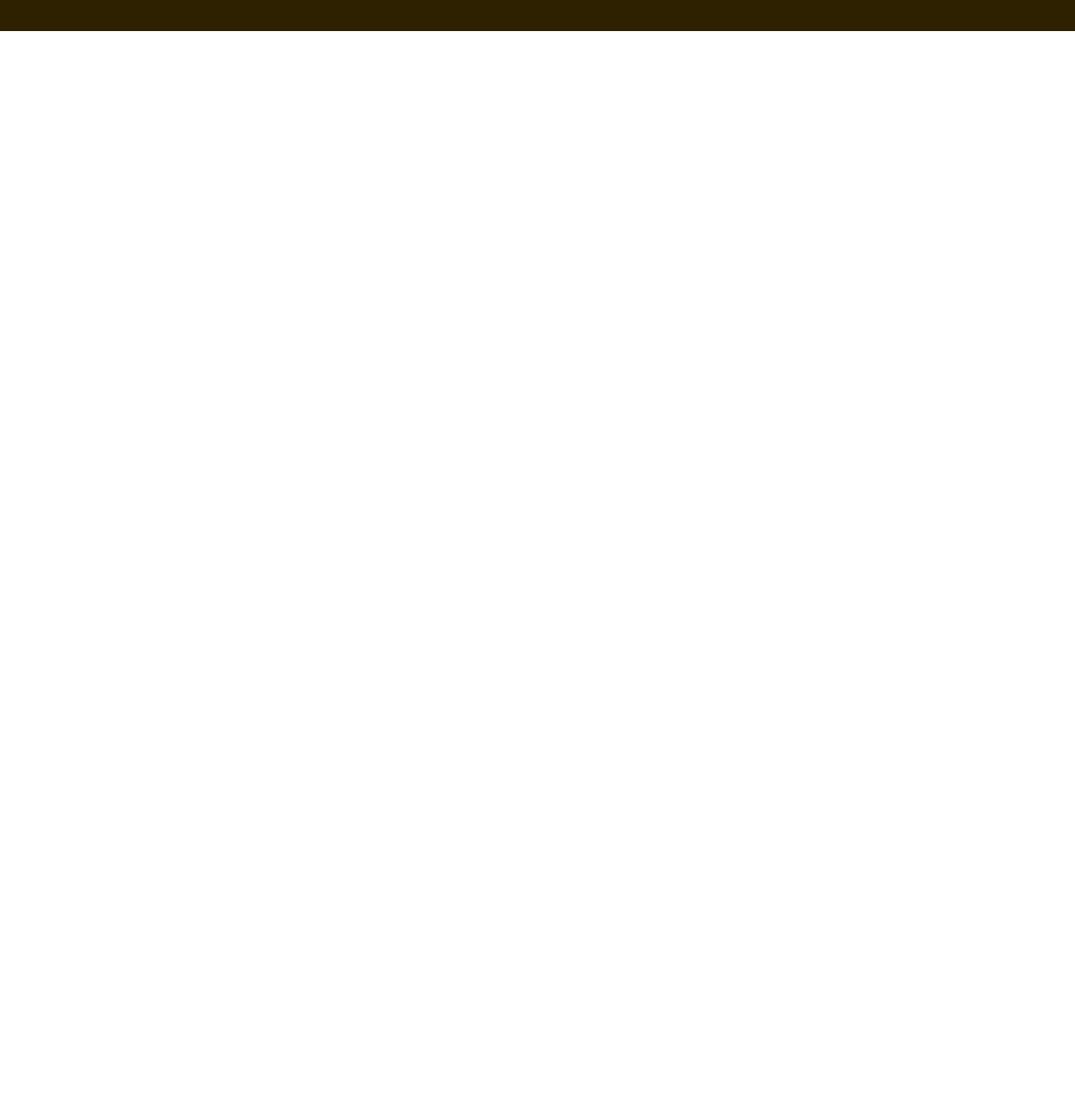
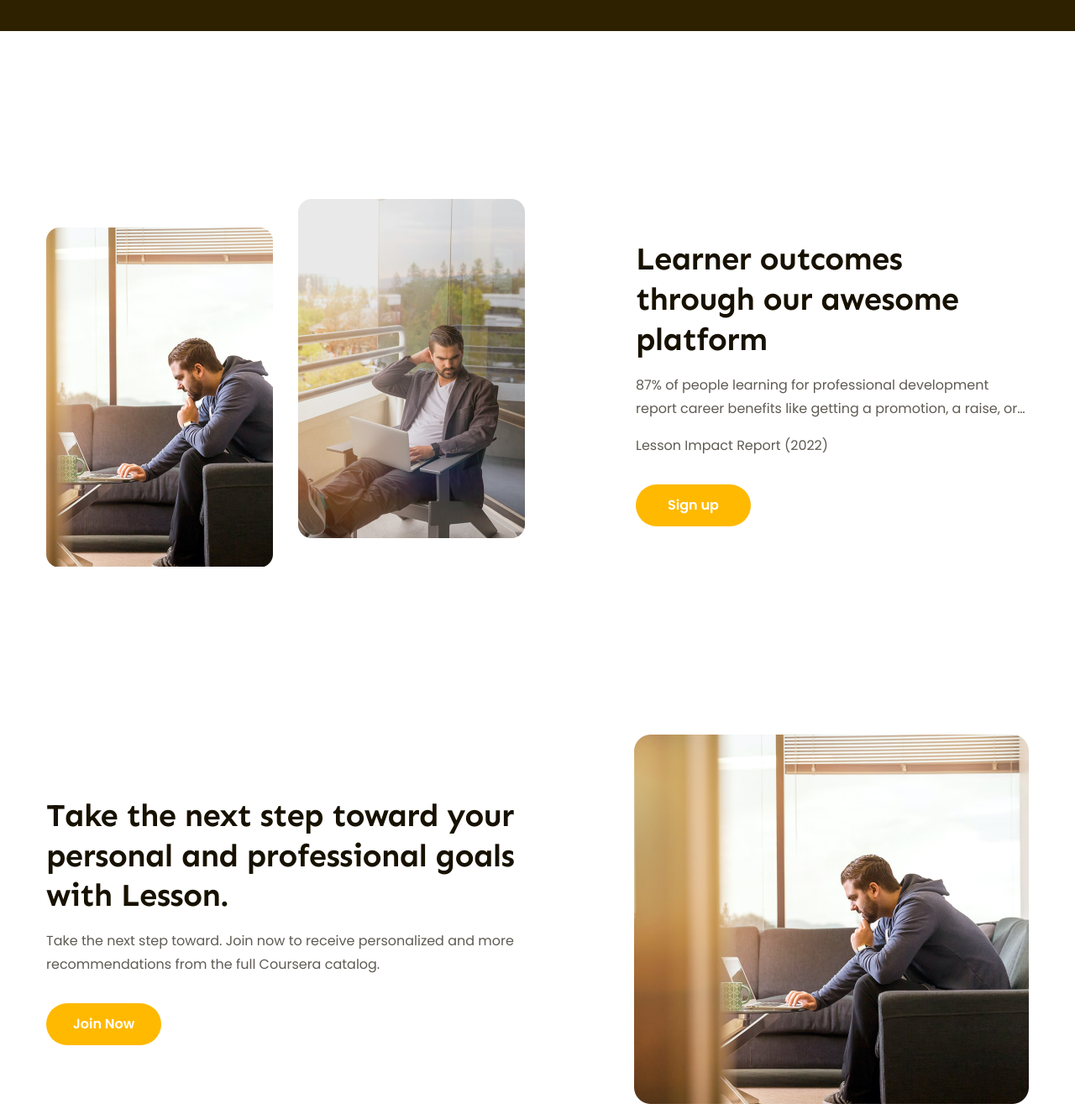
Before and after one commit to TranVuHoang/htmlcss-project-02a, a plain HTML site: page index.html in a window 1280 px wide. Shown: the part 2300-3621 px from the top of the page at 84% size. Drawn offline with Linux system fonts and the light colour scheme.

Commit message:
Create feature section

```diff
--- a/assets/css/style.css
+++ b/assets/css/style.css
@@ -548,3 +548,103 @@ a {
   line-height: 1.54; /* 153.846% */
   --line-clamp: 4;
 }
+
+/*----------------------------------
+# Feature section
+---------------------------------- */
+.features {
+  margin-top: 100px;
+  padding: 100px 0;
+}
+
+.features__body {
+  display: flex;
+  justify-content: space-between;
+}
+
+.features__images {
+  display: flex;
+  gap: 30px;
+}
+
+.features__img {
+  width: 270px;
+  height: 404px;
+  object-fit: cover;
+  /* flex-shrink: 0; */
+}
+
+.features__img:first-child {
+  margin-top: 34px;
+}
+
+.features__content {
+  width: 40%;
+  display: flex;
+  flex-direction: column;
+  justify-content: center;
+}
+
+.features__heading, .feature-two__heading {
+  color: #171100;
+  font-family: Sen;
+  font-size: 3.8rem;
+  font-weight: 700;
+  line-height: 1.26;
+  letter-spacing: -0.76px;
+}
+
+.features__desc {
+  margin-top: 16px;
+  color: #5f5b53;
+  font-family: Poppins;
+  font-size: 16px;
+  font-style: normal;
+  font-weight: 400;
+  line-height: 28px; /* 175% */
+}
+
+.features .act {
+  margin-top: 32px;
+}
+
+.btn-act {
+  background: #ffb900;
+  min-width: 137px;
+}
+
+/* feature tow */
+.feature-two {
+  margin-top: 100px;
+}
+
+.feature-two__body {
+  display: flex;
+  justify-content: space-between;
+  gap: 130px;
+}
+
+.feature-two__content {
+  display: flex;
+  flex-direction: column;
+  justify-content: center;
+  width: 48.72%;
+}
+
+.feature-two__desc {
+  margin-top: 16px;
+  color: #5f5b53;
+  font-size: 1.6rem;
+  font-weight: 400;
+  line-height: 28px; /* 175% */
+}
+
+.feature-two__cta {
+  margin-top: 32px;
+}
+
+.feature-two__img {
+  width: 470px;
+  height: 440px;
+  object-fit: cover;
+}
--- a/index.html
+++ b/index.html
@@ -500,6 +500,7 @@
       </section>
       <!-- End Section popular -->
 
+      <!-- Feedback -->
       <section class="feedback">
         <div class="container">
           <div class="feedback__body">
@@ -535,7 +536,7 @@
                 />
               </svg>
 
-              <p class="feedback__content-desc line-clamp ">
+              <p class="feedback__content-desc line-clamp">
                 Not only does my resume look impressive—filled with the names
                 and logos of world-class institutions—but these certificates
                 also bring me closer to my career goals by validating the skills
@@ -545,6 +546,71 @@
           </div>
         </div>
       </section>
+      <!-- End Feedback -->
+
+      <!-- Feature section -->
+      <section class="features">
+        <div class="container">
+          <div class="features__body">
+            <div class="features__images">
+              <img
+                class="features__img"
+                src="./assets/images/feature-1.png"
+                alt="Learner outcomes through our awesome platform"
+              />
+              <img
+                class="features__img"
+                src="./assets/images/feature-2.png"
+                alt="Learner outcomes through our awesome platform"
+              />
+            </div>
+            <div class="features__content">
+              <h2 class="features__heading">
+                Learner outcomes through our awesome platform
+              </h2>
+              <p class="features__desc line-clamp line3 word-break-all">
+                87% of people learning for professional development report
+                career benefits like getting a promotion, a raise, or starting a
+                new career.
+              </p>
+              <p class="features__desc word-break">
+                Lesson Impact Report (2022)
+              </p>
+              <div class="act">
+                <a href="#sign-up" class="btn btn-act">Sign up</a>
+              </div>
+            </div>
+          </div>
+        </div>
+      </section>
+
+      <section class="feature-two">
+        <div class="container">
+          <div class="feature-two__body">
+            <div class="feature-two__content">
+              <h2 class="feature-two__heading lev2">
+                Take the next step toward your personal and professional goals
+                with Lesson.
+              </h2>
+              <p class="feature-two__desc">
+                Take the next step toward. Join now to receive personalized and
+                more recommendations from the full Coursera catalog.
+              </p>
+              <div class="feature-two__cta">
+                <a href="#join-now" class="btn btn-act">Join Now</a>
+              </div>
+            </div>
+            <div class="feature-two__image">
+              <img
+                src="./assets/images/feature-3.png"
+                alt="Take the next step toward your personal and professional goals with Lesson."
+                class="feature-two__img"
+              />
+            </div>
+          </div>
+        </div>
+      </section>
+      <!-- End Feature section -->
     </main>
     <!-- End Main -->
   </body>
```
Also changed, not shown: assets/images/feature-1.png (added), assets/images/feature-2.png (added), assets/images/feature-3.png (added).
